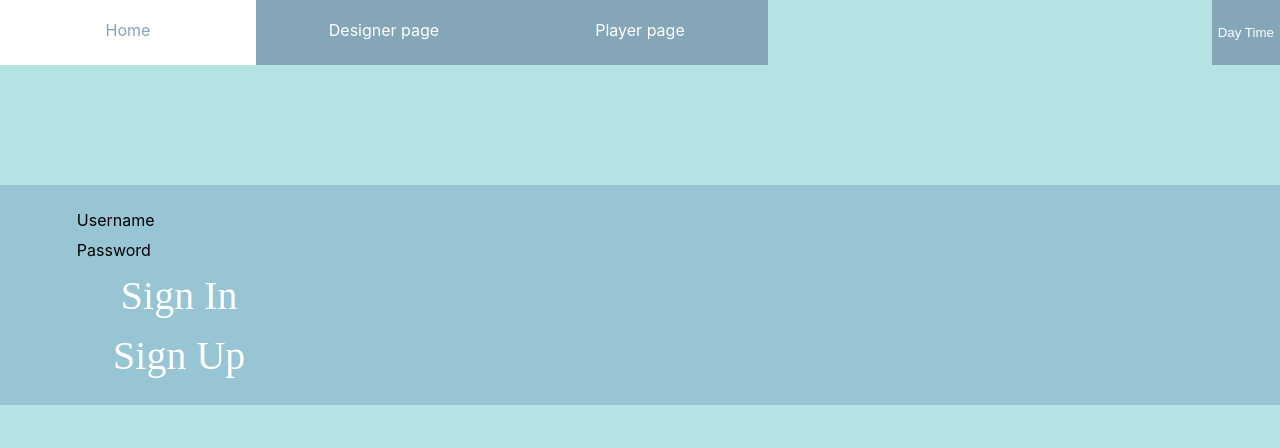
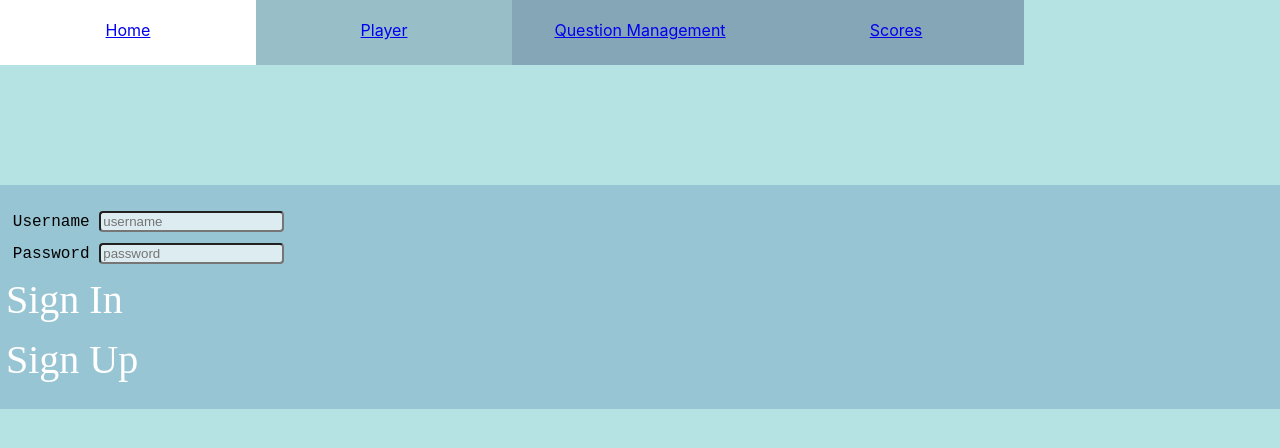
Before and after one commit to ehsanmohtaram/web-project-frontend-2024-fall, a React (Create React App) app in the folder app/: page /player in a window 1280 px wide. Shown: the top 448 px of the page. Built offline with nearby package versions, Linux system fonts and the light colour scheme.

Commit message:
front: almost completed

```diff
--- a/app/src/App.css
+++ b/app/src/App.css
@@ -2,7 +2,7 @@ body {
     background-color: rgb(181, 227, 227);
 }
 
-.dayNightButton {
+.dayNightButton{
     float: right;
     border: transparent;
     color: white;
@@ -11,12 +11,12 @@ body {
     margin-left: auto;
 }
 
-.dayNightButton:hover {
+.dayNightButton:hover{
     color: rgb(133, 166, 183);
     background-color: rgb(255, 255, 255);
 }
 
-#homeh1 {
+#homeh1{
     font-family: 'Brush Script MT', cursive;
     color: rgb(50, 80, 16);
     font-size: 100px;
@@ -26,10 +26,14 @@ body {
 
 nav {
     background-color: transparent;
-    display: flex;
 }
 
-nav a {
+nav ul{
+    display: flex;
+    margin: 0% 0%;
+    padding: 0px;
+}
+nav li {
     display: inline-block;
     text-decoration: none;
     color: white;
@@ -40,13 +44,13 @@ nav a {
     text-align: center;
 }
 
-nav a:hover {
+nav li:hover {
     color: rgb(133, 166, 183);
     background-color: rgb(255, 255, 255);
 }
 
 
-article>section {
+article > section{
     background-color: rgba(52, 248, 255, 0.171);
     width: 30%;
     margin: 15px;
@@ -68,7 +72,7 @@ article {
 }
 
 .submit {
-    font-family: 'Brush Script MT', cursive;
+    font-family: 'Brush Script MT';
     font-size: 20px;
     border: transparent;
     background-color: transparent;
@@ -82,9 +86,8 @@ article {
 
 .add_button {
     font-size: 5vh;
-    font-family: 'Brush Script MT', cursive;
-    margin: 10px 4%;
-    width: 20%;
+    font-family: 'Brush Script MT';
+    margin: 10px 0;
     height: 50px;
     border: transparent;
     background-color: transparent;
@@ -111,34 +114,45 @@ button.chosen_answer {
     padding: 15px 0px;
 }
 
-.login_box div {
+.login_box div{
     margin-top: 10px;
-    margin-left: 6%;
+    margin-left: 1%;
+}
+
+.login_label{
+    font-family: 'Courier New', Courier;
 }
 
 .login_box button {
     display: block;
 }
 
+.login_box input {
+    border-radius: 4px;
+    background-color: rgba(255, 255, 255, 0.673);
+}
+
 .container {
-    width: 50%;
-    margin: 10% 25% 0% 25%;
+    width: 90%;
+    margin: 10vh 5% 0% 5%;
     max-height: 200px;
     overflow: auto;
+    border-radius: 10px;
+    display: block;
+}
+.container::-webkit-scrollbar {
+    width: 0px;
 }
 
-
 table {
-    font-family: "Lato-Regular";
+    font-family: 'Lato-Regular';
     width: 100%;
     padding: 0;
+    white-space: nowrap;
     border-collapse: collapse;
-    white-space: nowrap;
 }
 
-th,
-td {
-    /* border: 1px solid black; */
+th,td {
     padding: 9px 15px 9px 5px;
     text-align: left;
 }
@@ -157,7 +171,3 @@ tr:nth-child(even) {
 tr:nth-child(odd) {
     background-color: #e8f0f7;
 }
-
-/* tr.row2 {
-    background-color: #e8f0f7;
-} */
--- /dev/null
+++ b/app/src/Components/LoginBox.js
@@ -0,0 +1,20 @@
+import '../App.css';
+
+function LoginBox() {
+    return (
+        <section class="login_box">
+            <div>
+                <label className="login_label" htmlFor="username">Username </label>
+                <input type="text" name="username" placeholder="username" defaultValue="" />
+            </div>
+            <div>
+                <label class="login_label" for="password">Password </label>
+                <input type="text" name="password" defaultValue="" placeholder="password" />
+            </div>
+            <button class="add_button">Sign In</button>
+            <button class="add_button">Sign Up</button>
+        </section>
+    );
+}
+
+export default LoginBox;
--- a/app/src/Layout/Navbar.js
+++ b/app/src/Layout/Navbar.js
@@ -1,13 +1,40 @@
 import '../App.css';
+
+import { Link, useLocation } from 'react-router-dom'
+
+
 function Navbar() {
+    const location = useLocation();
     return (
         <nav>
-        <a href="./home" class="chosen_a">Home</a>
-        <a href="./designer">Designer page</a>
-        <a href="./player">Player page</a>
-        <button id="colorButton" class="dayNightButton">
-            Day Time
-        </button>
+            <ul>
+                {location.pathname === '/' && (
+                    <>
+                        <li class="chosen_a"><Link to="/">Home</Link></li>
+                        <li><Link to="/designer">Designer</Link></li>
+                        <li><Link to="/player">Player</Link></li>
+                    </>
+                )}
+                {location.pathname === '/designer' && (
+                    <>
+                        <li><Link to="/">Home</Link></li>
+                        <li class="chosen_a"><Link to="/designer">Designer</Link></li>
+                        <li><Link to="/designer/questions_management">Question Management</Link></li>
+                        <li><Link to="/designer/seed_management">Seed Management</Link></li>
+                    </>
+                )}
+                {location.pathname === '/player' && (
+                    <>
+                        <li><Link to="/">Home</Link></li>
+                        <li class="chosen_a"><Link to="/player">Player</Link></li>
+                        <li><Link to="/player/questions_management">Question Management</Link></li>
+                        <li><Link to="/player/scores">Scores</Link></li>
+                    </>
+                )}
+            </ul>
+            {/* <button id="colorButton" class="dayNightButton">
+                Day Time
+            </button> */}
     </nav>
     );
   }
--- a/app/src/view/D_question_management.js
+++ b/app/src/view/D_question_management.js
@@ -5,19 +5,19 @@ function D_question_management() {
         <section class="question">
             <h4>How many letters are there in "hello"?</h4>
             <section>
-                {/* <input id="q_1_1" name="question_1" type="radio"> */}
+                <input id="q_1_1" name="question_1" type="radio"/>
                 <label for="q_1_1">2</label>
             </section>
             <section>
-                {/* <input id="q_1_2" name="question_1" type="radio"> */}
+                <input id="q_1_2" name="question_1" type="radio"/>
                 <label for="q_1_2">3</label>
             </section>
             <section>
-                {/* <input id="q_1_3" name="question_1" type="radio"> */}
+                <input id="q_1_3" name="question_1" type="radio"/>
                 <label for="q_1_3">4</label>
             </section>
             <section>
-                {/* <input id="q_1_4" name="question_1" type="radio"> */}
+                <input id="q_1_4" name="question_1" type="radio"/>
                 <label for="q_1_4">5</label>
             </section>
             <button class="submit">Submit Answer</button>
@@ -25,19 +25,19 @@ function D_question_management() {
         <section class="question">
             <h4>Where is the capital of Iran?</h4>
             <section>
-                {/* <input id="q_2_1" name="question_2" type="radio"> */}
+                <input id="q_2_1" name="question_2" type="radio"/>
                 <label for="q_2_1">Tehran</label>
             </section>
             <section>
-                {/* <input id="q_2_2" name="question_2" type="radio"> */}
+                <input id="q_2_2" name="question_2" type="radio"/>
                 <label for="q_2_2">Mashhad</label>
             </section>
             <section>
-                {/* <input id="q_2_3" name="question_2" type="radio"> */}
+                <input id="q_2_3" name="question_2" type="radio"/>
                 <label for="q_2_3">Esfehan</label>
             </section>
             <section>
-                {/* <input id="q_2_4" name="question_2" type="radio"> */}
+                <input id="q_2_4" name="question_2" type="radio"/>
                 <label for="q_2_4">Yazd</label>
             </section>
             <button class="submit">Submit Answer</button>
--- a/app/src/view/Designer.js
+++ b/app/src/view/Designer.js
@@ -1,19 +1,10 @@
 import '../App.css';
+import LoginBox from "../Components/LoginBox"
+
 
 function Designer() {
     return (
-        <section class="login_box">
-            <div>
-                <label class="login_label" for="username">Username</label>
-                {/* <input type="text" name="username" value="" placeholder="username"> */}
-            </div>
-            <div>
-                <label class="login_label" for="password">Password</label>
-                {/* <input type="text" name="password" value="" placeholder="password"> */}
-            </div>
-            <button class="add_button">Sign In</button>
-            <button class="add_button">Sign Up</button>
-        </section>
+        <LoginBox/>
     );
   }
 
--- a/app/src/view/Player.js
+++ b/app/src/view/Player.js
@@ -1,17 +1,8 @@
+import LoginBox from "../Components/LoginBox"
+
 function Player() {
     return (
-        <section class="login_box">
-        <div>
-            <label class="login_label" for="username">Username</label>
-            {/* <input type="text" name="username" value="" placeholder="username"> */}
-        </div>
-        <div>
-            <label class="login_label" for="password">Password</label>
-            {/* <input type="text" name="password" value="" placeholder="password"> */}
-        </div>
-        <button class="add_button">Sign In</button>
-        <button class="add_button">Sign Up</button>
-    </section>
+        <LoginBox/>
     );
   }
 
```
Also changed, not shown: app/src/Layout/Layout.js (+7 -7 lines).
